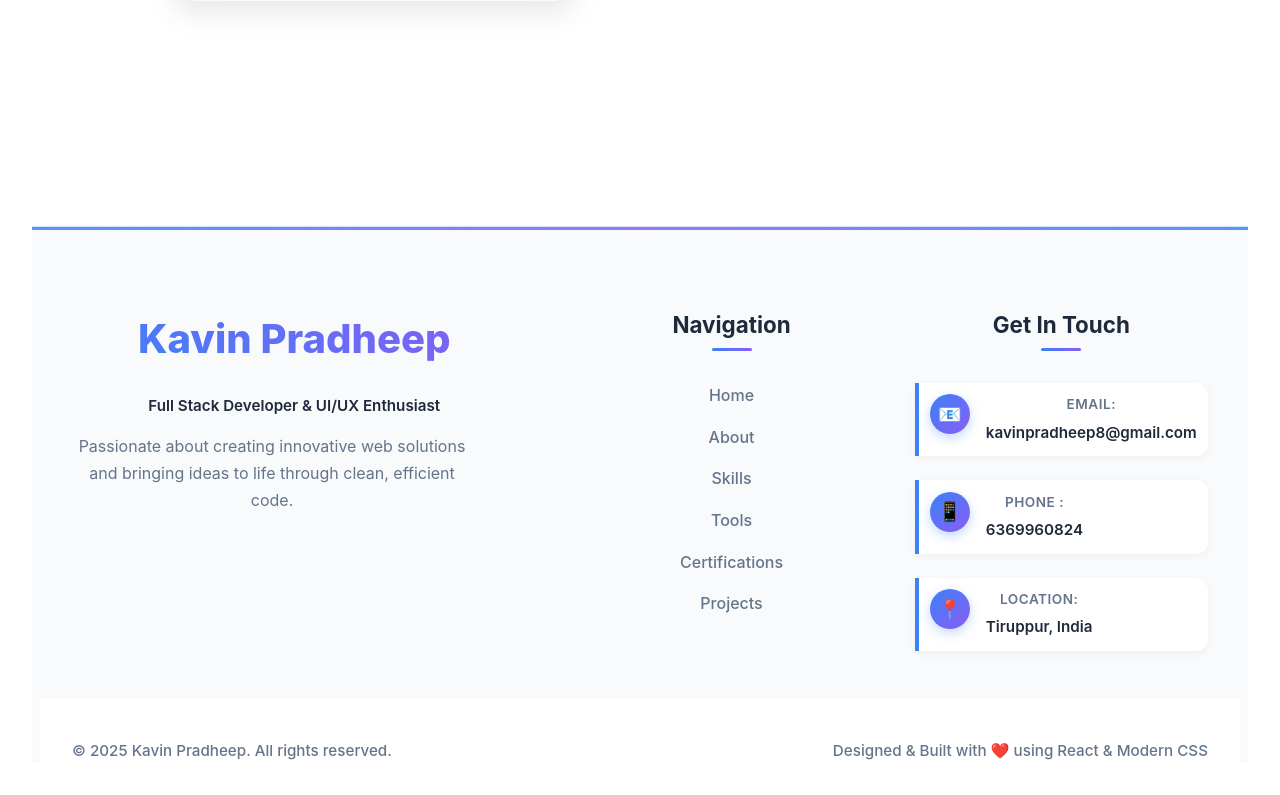
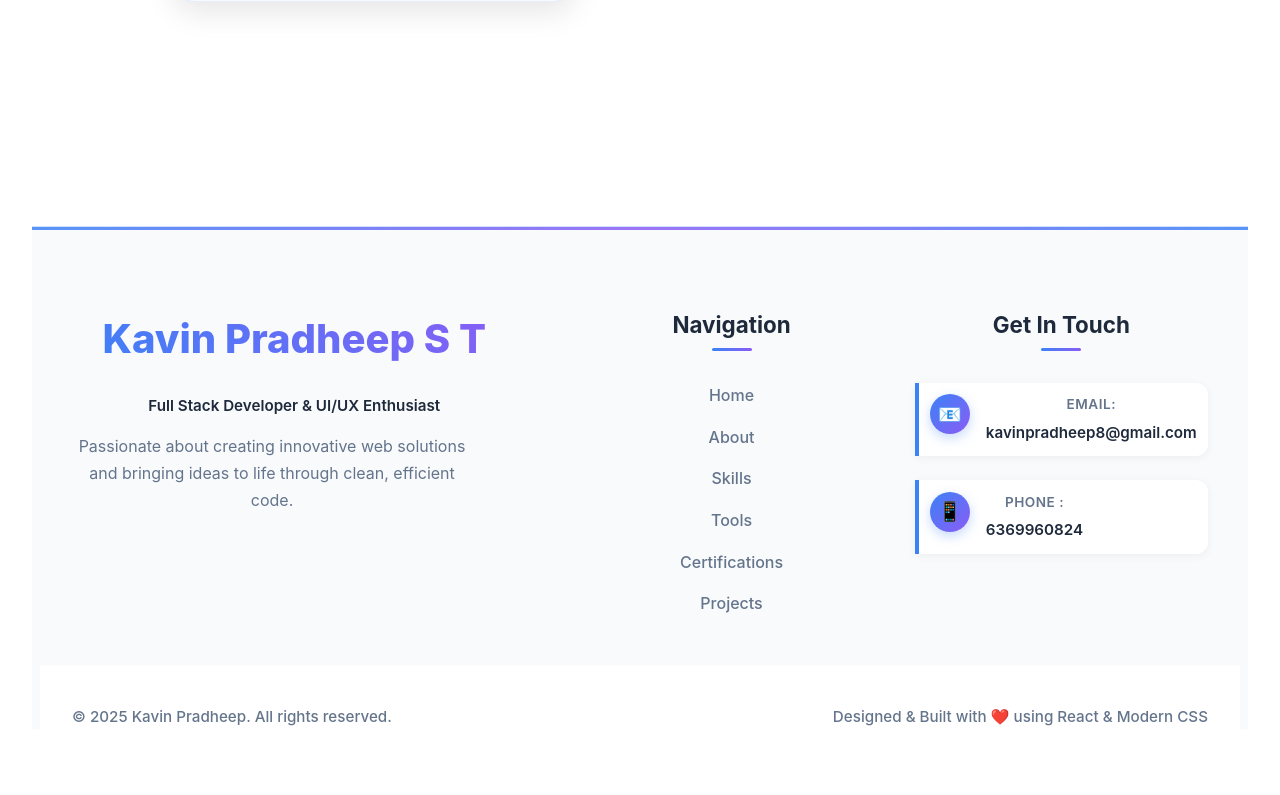
Before and after one commit to kavinpradheep/Portfolio, a React (Vite) app: page / in a window 1280 px wide. Shown: the part 7120-7915 px from the top of the page. After the commit the page ends 7881 px from the top, so only its background shows below. Built offline with nearby package versions, Linux system fonts and the light colour scheme.

Commit message:
after minor ui changes

```diff
--- a/src/components/Footer.jsx
+++ b/src/components/Footer.jsx
@@ -23,12 +23,6 @@ const Footer = () => {
       label: 'Phone : ',
       value: '6369960824',
       link: 'tel:+916369960824'
-    },
-    {
-      icon: '📍',
-      label: 'Location:',
-      value: ' Tiruppur, India',
-      link: null
     }
   ]
 
@@ -37,7 +31,7 @@ const Footer = () => {
       <div className="footer-container">
         <div className="footer-content">
           <div className="footer-section footer-brand">
-            <h3 className="footer-logo">Kavin Pradheep</h3>
+            <h3 className="footer-logo">Kavin Pradheep S T</h3>
             <p className="footer-tagline">
               Full Stack Developer & UI/UX Enthusiast
             </p>
```
